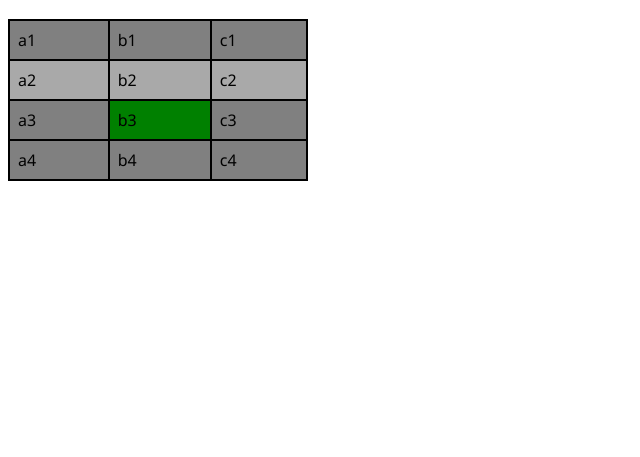
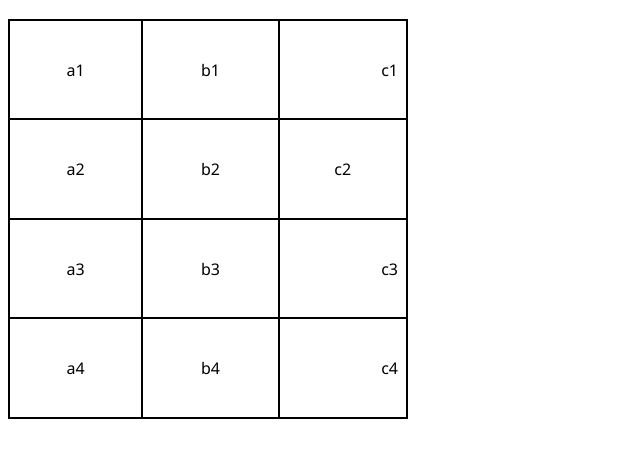
Before and after one commit to GPrestess/HTML-CSS, a plain HTML site: page EXERCÍCIOS/EX023/tabela001.html in a window 1280 px wide. Shown: the part 67-524 px from the top of the page, without its empty margins (0-640 px from the left). Drawn offline with Linux system fonts and the light colour scheme.

Commit message:
atualizei tabela 001

```diff
--- a/EXERCÍCIOS/EX023/tabela001.html
+++ b/EXERCÍCIOS/EX023/tabela001.html
@@ -10,32 +10,27 @@
         }
 
         table{
-            width: 300px;
+            width: 400px;
+            height: 400px;
             border-collapse: collapse;
-            height: 100px;
         }
 
         tr{
-            background-color: gray;
-        }
 
-        tr.linha{
-            background-color: darkgray;
         }
 
         td{
             border: 2px solid black;
             padding: 8px;
+            text-align: center; /* ALINHAMENTO HORIZONTAL */
+            vertical-align: middle; /* ALINHAMENTO VERTICAL */
         }
 
-        td.dado{
-            background-color: green;
+        .numero{
+            text-align: right;
+
         }
 
-        td.dado:hover{
-            background-color: red;
-            color: black;
-        }
 
     </style>
 </head>
@@ -52,22 +47,22 @@
         <tr> <!--PRIMEIRA LINHA-->
             <td>a1</td>
             <td>b1</td>
-            <td>c1</td>
+            <td class="numero">c1</td>
         </tr>
-        <tr class="linha"> <!--PRIMEIRA LINHA-->
+        <tr> <!--SEGUNDA LINHA-->
             <td>a2</td>
             <td>b2</td>
             <td>c2</td>
         </tr>
-        <tr> <!--PRIMEIRA LINHA-->
+        <tr> <!--TERCEIRA LINHA-->
             <td>a3</td>
-            <td class="dado">b3</td>
-            <td>c3</td>
+            <td>b3</td>
+            <td class="numero">c3</td>
         </tr>
-        <tr> <!--PRIMEIRA LINHA-->
+        <tr> <!--QUARTA LINHA-->
             <td>a4</td>
             <td>b4</td>
-            <td>c4</td>
+            <td class="numero">c4</td>
         </tr>
     </table>
 </body>
```
